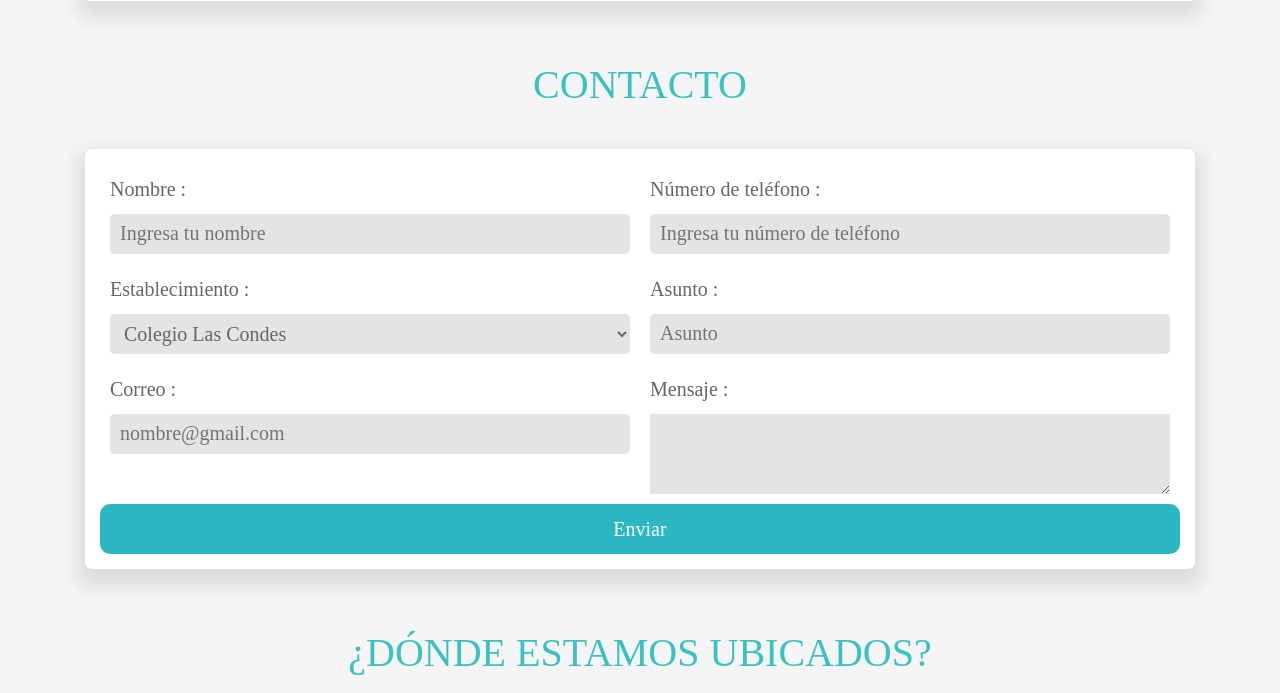
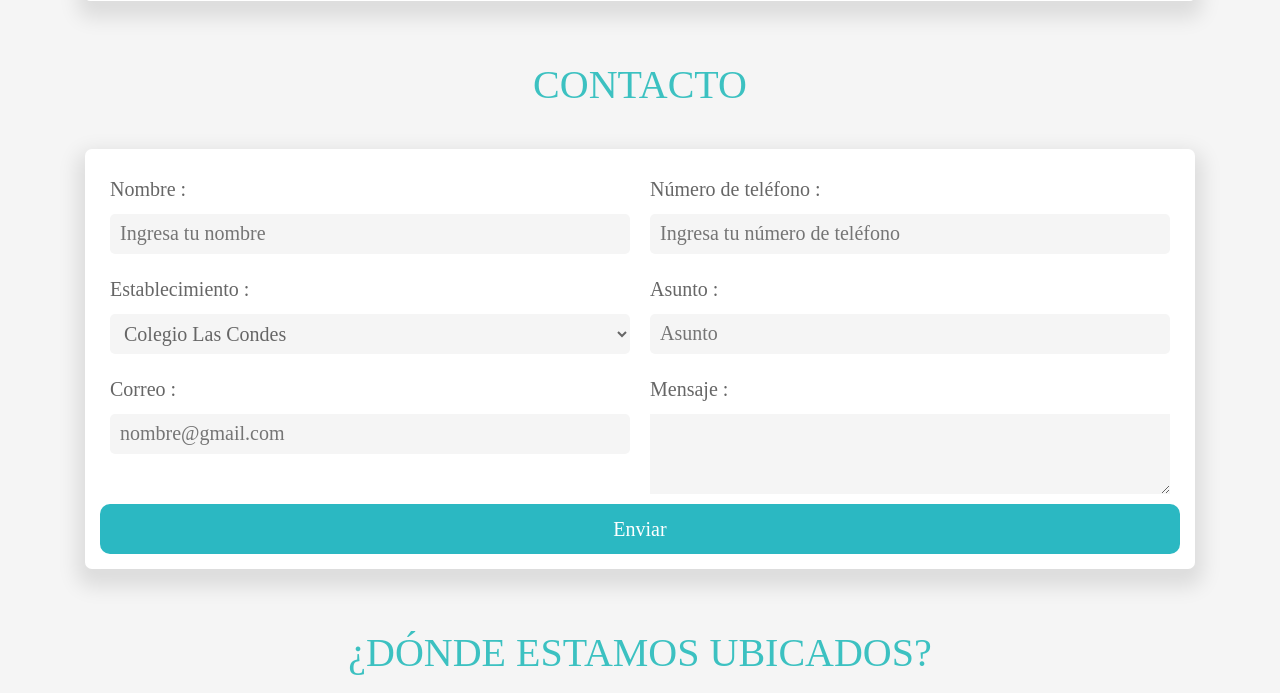
Before and after one commit to lucianohuenuvil/tienda, a PHP site: page / in a window 1280 px wide. Shown: the part 2121-2814 px from the top of the page. Run offline with PHP 8.4, Linux system fonts and the light colour scheme; some libraries are stand-ins or nearby versions.

Commit message:
input background

```diff
--- a/css/index.css
+++ b/css/index.css
@@ -366,7 +366,7 @@ main{
     height: 40px;
     border: none;
     border-radius: 5px;
-    background-color: #e5e3e3;
+    background-color: #f5f5f5;
     padding-left: 10px;
 }
 
@@ -379,7 +379,7 @@ main{
     width: 100%;
     border: none;
     height: 80px;
-    background-color: #e5e3e3;
+    background-color: #f5f5f5;
     padding-left: 10px;
 }
 
```
